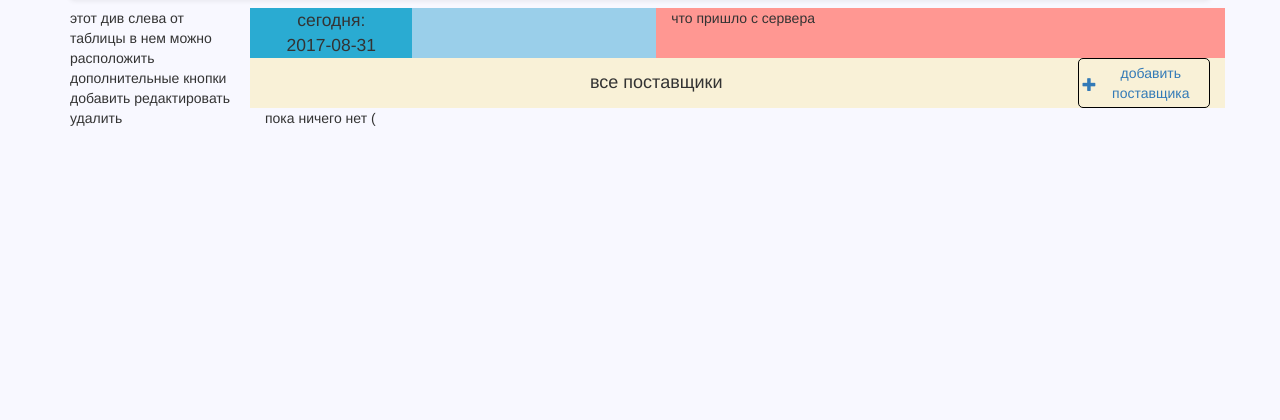
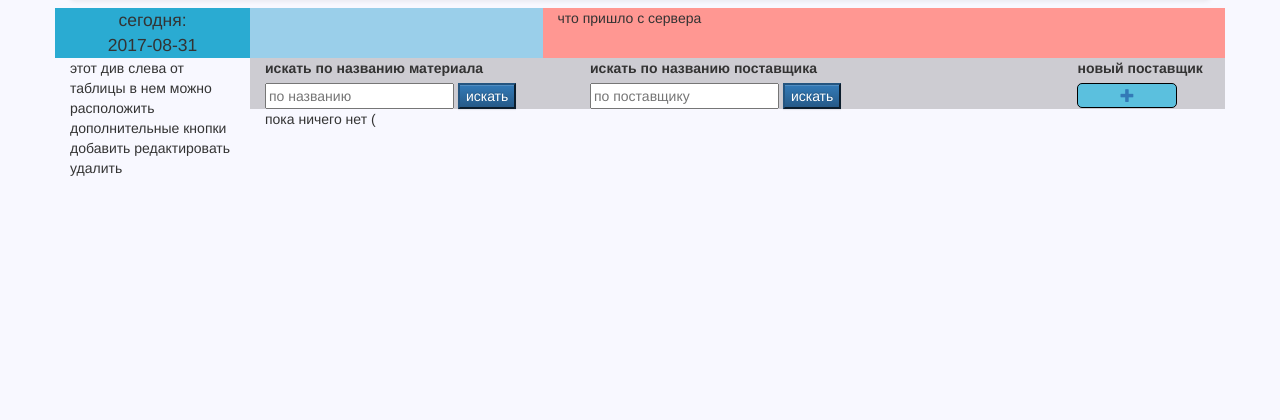
Before and after one commit to marevo/reclama, a PHP site: page /templates/viewAllSuppliers.php in a window 1280 px wide. Shown: the part 158-578 px from the top of the page. Before the commit the page ends 284 px from the top, so only its background shows below. Run offline with PHP 8.4, Linux system fonts and the light colour scheme; data that the repository does not hold is empty; some libraries are stand-ins or nearby versions.

Commit message:
corrected viewAllMaterials.php viewAllSupplier.php manual.css

```diff
--- a/css/manual.css
+++ b/css/manual.css
@@ -19,7 +19,7 @@
 /* класс позволяет ограничить размер высоты и ширины таблицы для удобства просмотра таблиц что имеют большую ширину и высоту*/
 .divForTable {
     overflow: auto;
-    max-height: 400px;
+   max-height:400px;
     /*width: 100%;*/
 }
 table{
@@ -170,6 +170,10 @@ article footer{
 }
 /*parent div for table #tableOrders in viewAllOrders.php*/
 #table_Orders {
+    /*padding-left: 0;*/
+    /*padding-right: 0;*/
+}
+table {
     padding-left: 0;
     padding-right: 0;
 }
--- a/templates/viewAllSuppliers.php
+++ b/templates/viewAllSuppliers.php
@@ -17,21 +17,43 @@ require '../autoload.php';
         <script>
             showLi('поставщики');
         </script>
+    </div>
+    <!--строка показа времени и показа результата добавки материала в базу  -->
+    <?php  include_once '../App/html/forDisplayTimeShowAnswerServer.html'?>
 
-    </div>
-    <div class="row">
-        <div class="col-lg-2 backForDiv">
+    <div class="row"><!-- основной блок контета состоит из 2 колонок слева и 10 колонок справа -->
+        <div class="col-lg-2 backForDiv"> <!-- начало доп блока слева-->
             этот див слева от таблицы в нем можно расположить дополнительные кнопки добавить редактировать удалить
-        </div>
+        </div><!-- конец доп блока слева-->
         <div class="col-lg-10 backForDiv">
-<!--            <!--строка показа времени и показа результата добавки материала в базу  -->
-            <?php  include_once '../App/html/forDisplayTimeShowAnswerServer.html'?>
-            <div class="row headingContent">
+            <!--         <div class="row headingContent">
                 <div class="col-lg-10   col-md-10 col-sm-10 col-xs-10   text-center ">все поставщики</div>
                 <div class="col-lg-2 col-md-2 col-sm-2 col-xs-2 text-center"><a class="a_displayBlock" href="formAddNewSupplierToBase.php"><span class="glyphicon glyphicon-plus"></span> добавить поставщика<span>  </a></div>
             </div>
-            <div class="row">
-                <div class="col-lg-12 divForTable">
+            -->
+        <div class="row rowSearch" ><!-- строка поиска-->
+                <!--  сторка для поиска заказов по клиенту и по названию заказа -->
+                <div class="col-lg-4 col-md-4 col-sm-4 col-xs-4">
+                    <label for="inputFindMaterialForNameMaterial">искать по названию материала</label>
+                    <input type="text" name="inputFindMaterialForNameMaterial" placeholder="по названию">
+                    <button name="searchMaterialForNameMaterial" class="btn-primary">искать </button>
+                </div>
+                <div class="col-lg-4 col-md-4 col-sm-4 col-xs-4">
+                    <label for="inputFindMaterialForNameSupplier">искать по названию поставщика</label>
+                    <input type="text" name="inputFindMaterialForNameSupplier" placeholder="по поставщику">
+                    <button name="searchMaterialForNameSupplier" class="btn-primary">искать</button>
+                </div>
+                <div class="col-lg-2 col-md-2 col-sm-2 col-xs-2">
+                </div>
+                <div class="col-lg-2 col-md-2 col-sm-2 col-xs-2">
+                    <label for="makeNewSupplier"  class="text-center">новый поставщик</label>
+                    <div title="создать нового поставщика" id="makeNewSupplier"></div>
+                    <a href='formAddNewSupplierToBase.php'> <div class="text-center"> <span class='glyphicon glyphicon-plus'></span></div></a>
+                </div>
+            </div><!-- конец блока строки поиска  -->
+
+        <div class="row backForDiv divForTable">
+                <div class="col-lg-12 col-md-12 col-sm-12 col-xs-12">
                     <?php
             //найдем всех поставщиков и отобразим их через таблицу
             $allSuppliersInBase = \App\Models\Supplier::findAll();
@@ -55,3 +77,5 @@ echo "$tableAllSupp";
 </div>
 </body>
 </html>
+
+7
```
Also changed, not shown: templates/viewAllMaterials.php (+32 -9 lines), templates/viewAllOrders.php (+6 -6 lines), templates/viewOneOrder.php (+13 -28 lines). Lines whose indentation alone changed are shown as unchanged.
